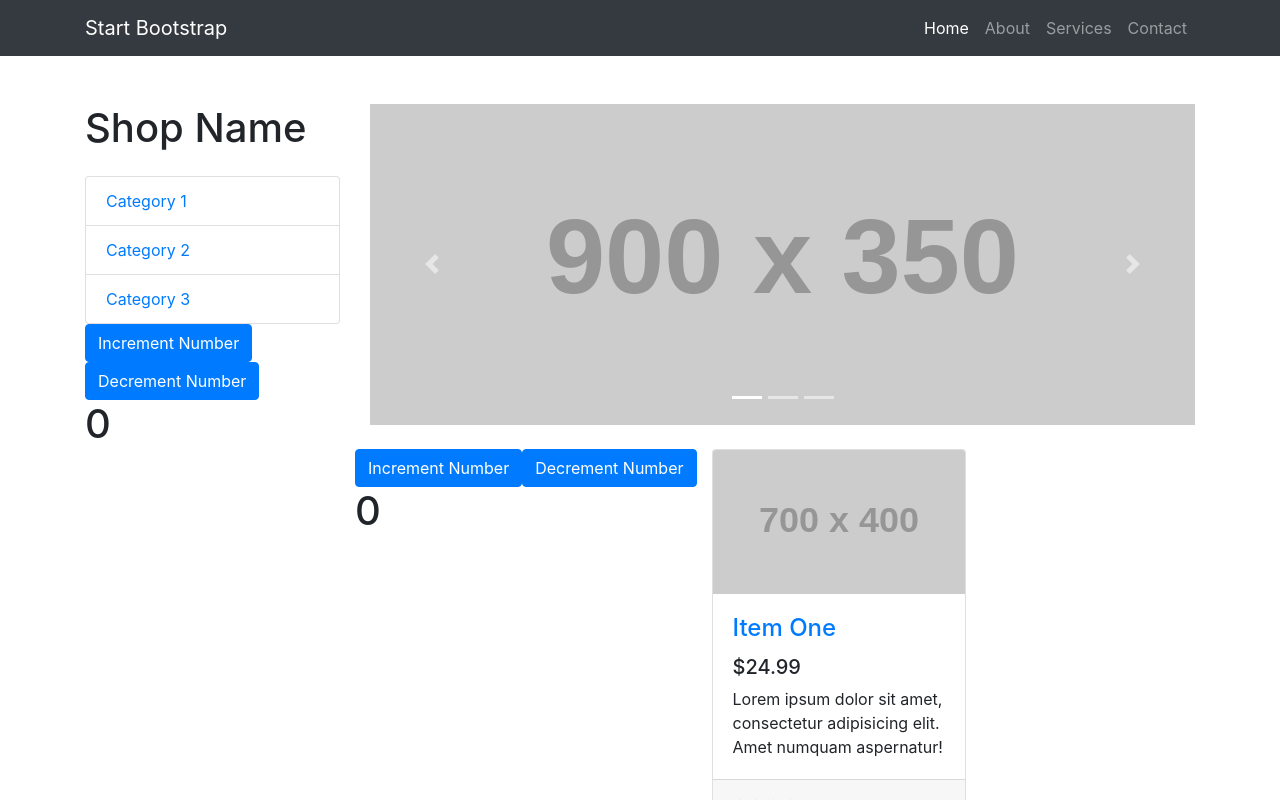
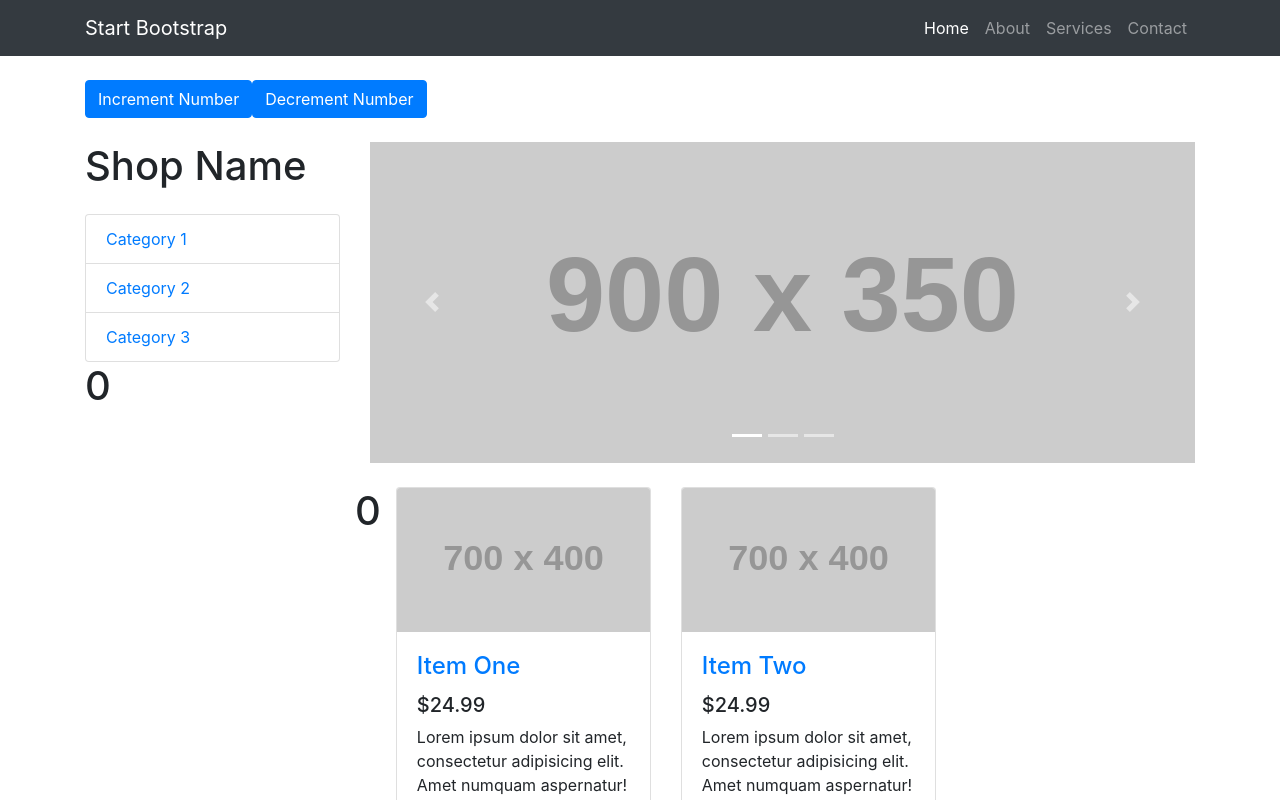
Before and after one commit to rajivboon/movie-app, a Next.js app: page / in a window 1280 px wide. Shown: the top 800 px of the page. Built offline with nearby package versions, Linux system fonts and the light colour scheme.

Commit message:
13 A . What are props

```diff
--- a/components/movieList.js
+++ b/components/movieList.js
@@ -2,33 +2,6 @@ import React from 'react'
 
 class MovieList extends React.Component {
 
-    // state = {
-    //     count:0
-    // }
-
-    constructor(props) {
-        super(props)
-
-        this.state = {
-            count:0
-        }
-    }
-
-    increment()  {
-        const {count} = this.state
-        this.setState({
-            count: count +1
-        })
-    }
-
-    decrement = () => {
-
-        const {count} = this.state
-
-        this.setState({
-            count: count - 1
-        })
-    }
     render() {
         // debugger
         return (
@@ -36,10 +9,8 @@ class MovieList extends React.Component {
             // <>
             <React.Fragment>
             <div>
-            <button onClick={ () => this.increment() } className="btn btn-primary"> Increment Number</button>
-            <button onClick={this.decrement} className="btn btn-primary"> Decrement Number</button>
 
-            <h1> {this.state.count} </h1>
+            <h1> {this.props.whatEver} </h1>
             </div>
                 <div className="col-lg-4 col-md-6 mb-4">
                     <div className="card h-100">
--- a/components/sideMenu.js
+++ b/components/sideMenu.js
@@ -1,21 +1,5 @@
-import { useState } from 'react';
 
-const SideMenu = () => {
-    const [count, setCount] = useState(0)
-
-    // const stateArray = useState(0)
-    // const count = stateArray[0]
-    // const setCount = stateArray[1]
-
-    const increment = () => {
-        const newCount = count + 1
-        setCount(newCount)
-    }
-
-    const decrement = () => {
-        const newCount = count -1
-        setCount(newCount)
-    }
+const SideMenu = (props) => {
 
     return (
         <div>
@@ -27,10 +11,8 @@ const SideMenu = () => {
             </div>
 
             <div>
-            <button onClick={increment} className="btn btn-primary"> Increment Number</button>
-            <button onClick={decrement} className="btn btn-primary"> Decrement Number</button>
 
-            <h1> {count} </h1>
+            <h1> {props.whatEver} </h1>
             </div>
         </div>
 
--- a/pages/index.js
+++ b/pages/index.js
@@ -1,4 +1,4 @@
-import React from 'react'
+import React, {useState} from 'react'
 import Head from 'next/head'
 import Navbar from '../components/navbar'
 import SideMenu from '../components/sideMenu'
@@ -6,7 +6,22 @@ import Carousel from '../components/carousel'
 import MovieList from '../components/movieList'
 import Footer from '../components/footer'
 
-const Home = () => (
+
+const Home = () => {
+
+  const [count, setCount] = useState(0)
+
+  const increment = () => {
+      const newCount = count + 1
+      setCount(newCount)
+  }
+
+  const decrement = () => {
+      const newCount = count -1
+      setCount(newCount)
+  }
+
+  return (
   <div>
     <Head>
       <title>Home</title>
@@ -19,14 +34,17 @@ const Home = () => (
     <Navbar />
       <div className="home-page">
         <div className="container">
+        <button onClick={increment} className="btn btn-primary"> Increment Number</button>
+         <button onClick={decrement} className="btn btn-primary"> Decrement Number</button>
+
         <div className="row">
           <div className="col-lg-3">
-          <SideMenu />
+          <SideMenu whatEver={count} />
           </div>
           <div className="col-lg-9">
             <Carousel />
             <div className="row">
-              <MovieList />
+              <MovieList  whatEver={count} />
             </div>
           </div>
         </div>
@@ -39,6 +57,7 @@ const Home = () => (
   }
   `}</style>
   </div>
-)
+  )
+}
 
 export default Home
```
